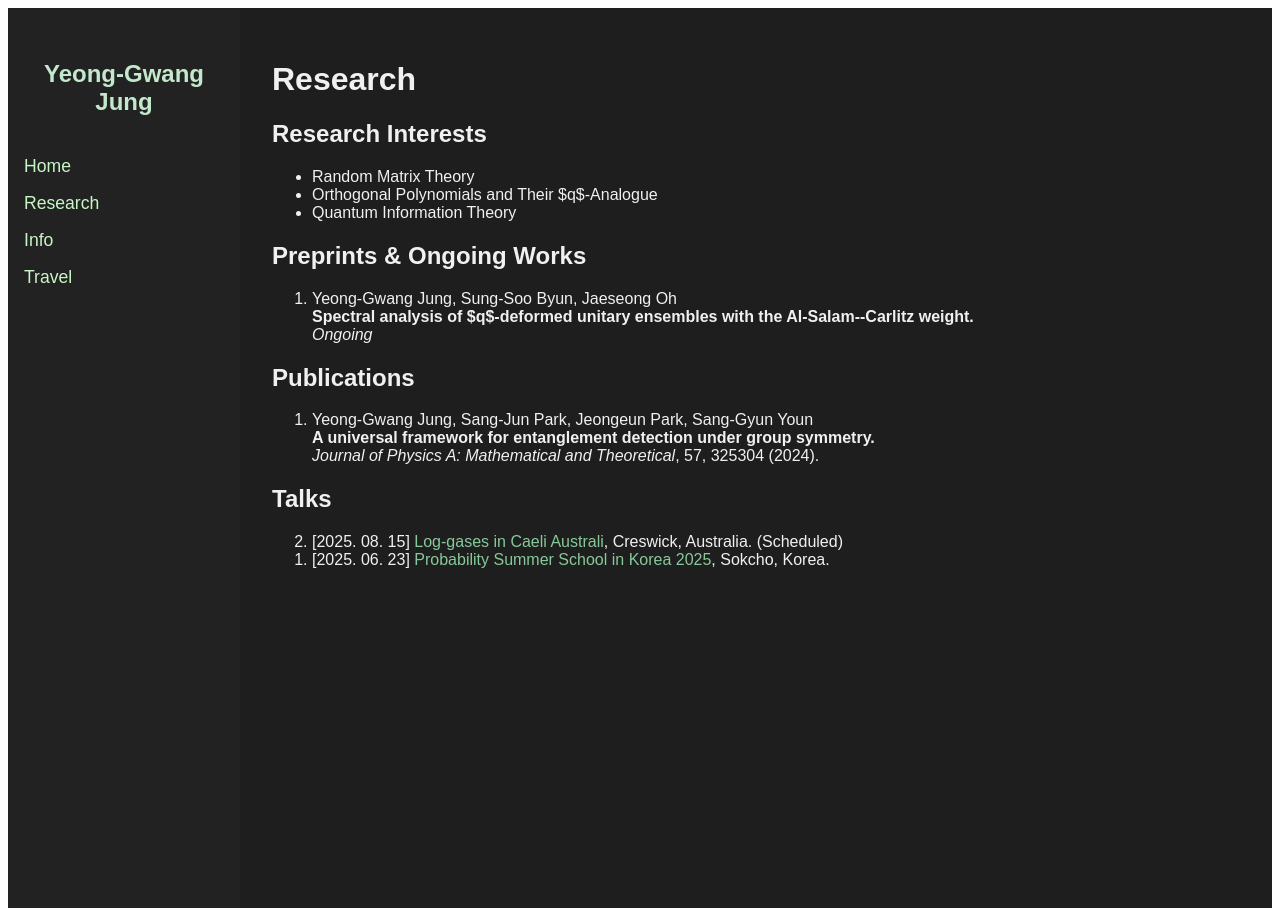
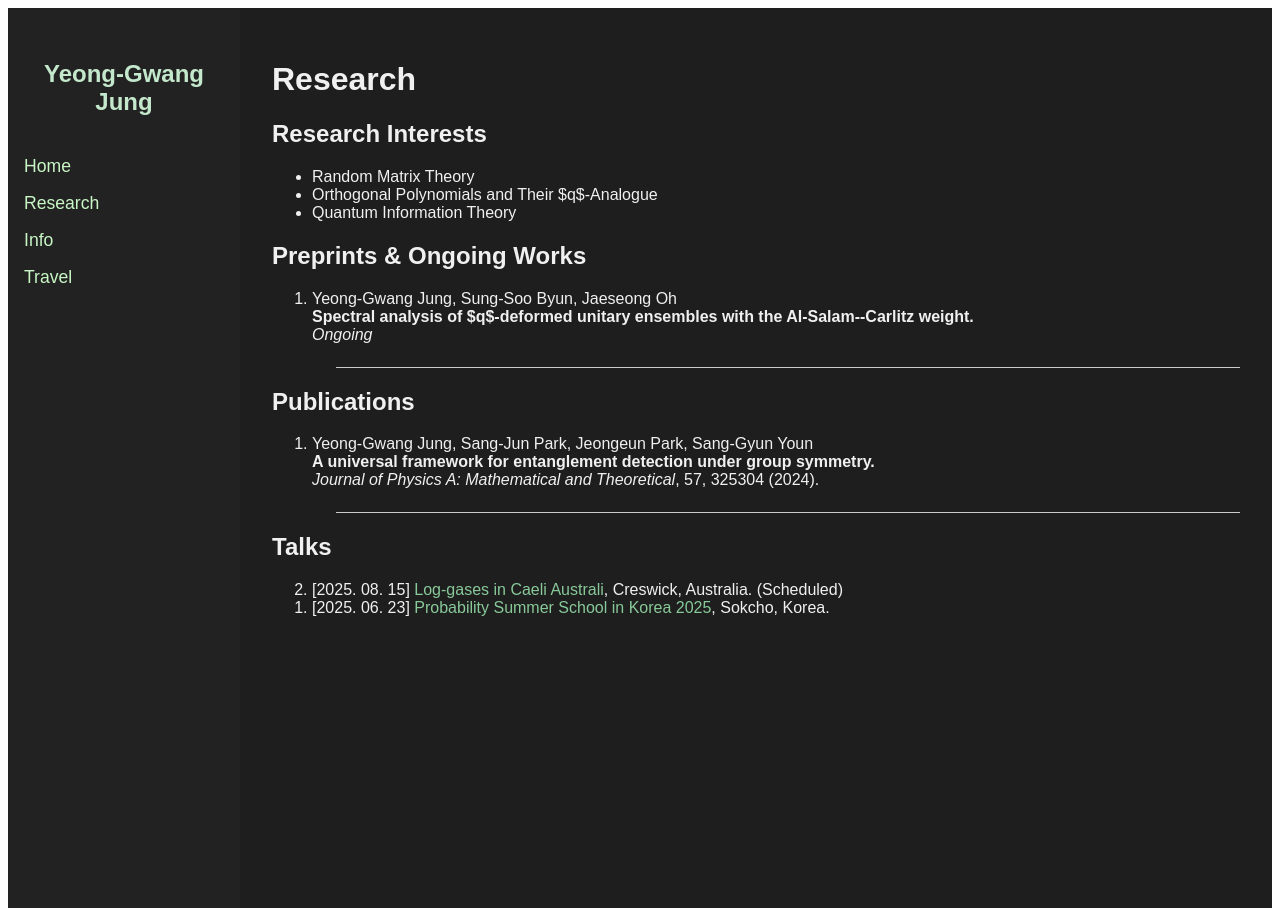
Before and after one commit to y-gJung/y-gJung.github.io, a Jekyll site: the page built from research.md, in a window 1280 px wide. Built offline with Jekyll 4.4.1, drawn with Linux system fonts in a browser that asks for light colours.

Commit message:
Update research.md

```diff
--- a/research.md
+++ b/research.md
@@ -11,7 +11,7 @@ title: Research
 - Quantum Information Theory
 
 ## Preprints & Ongoing Works
-<ol reversed class="publication-list">
+<ol reversed class="paper-list">
   <li>
     Yeong-Gwang Jung, Sung-Soo Byun, Jaeseong Oh <br>
     <strong>Spectral analysis of $q$-deformed unitary ensembles with the Al-Salam--Carlitz weight.</strong> <br>
@@ -20,7 +20,7 @@ title: Research
 </ol>
 
 ## Publications
-<ol reversed class="publication-list">
+<ol reversed class="paper-list">
   <li>
     Yeong-Gwang Jung, Sang-Jun Park, Jeongeun Park, Sang-Gyun Youn <br>
     <strong>A universal framework for entanglement detection under group symmetry.</strong> <br>
```
